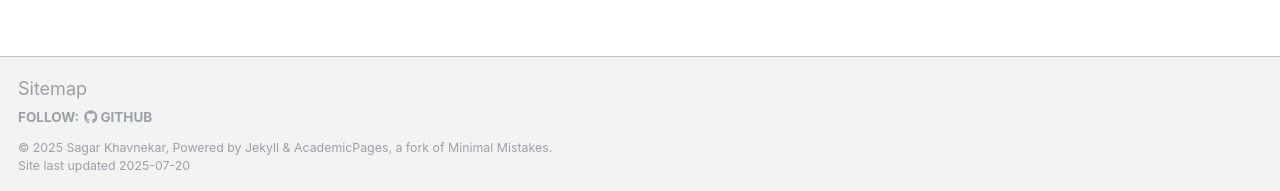
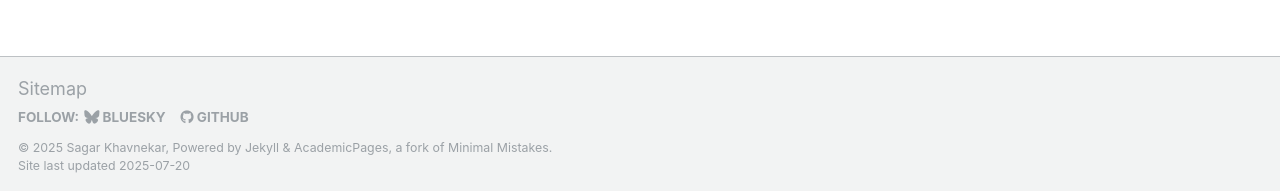
Before and after one commit to sagarbiophysics/cryosagar.github.io, a Jekyll site: the page built from _pages/talkmap.html, in a window 1280 px wide and 1320 px high. Shown: the part 1126-1317 px from the top of the window. Built offline with Jekyll 4.4.1, drawn with Linux system fonts in a browser that asks for light colours; nearby versions of some CDN libraries; some web fonts are replaced; a script that is not in the unit is left out.

Commit message:
Update footer.html

```diff
--- a/_includes/footer.html
+++ b/_includes/footer.html
@@ -6,11 +6,11 @@
     {% if site.data.ui-text[site.locale].follow_label %}
       <li><strong>{{ site.data.ui-text[site.locale].follow_label }}</strong></li>
     {% endif %}
+    {% if site.author.bluesky %}
+      <li><a href="http://bsky.app/profile/{{ site.author.github }}"><i class="fab fa-bluesky" aria-hidden="true"></i> Bluesky</a></li>
+    {% endif %}
     {% if site.author.github %}
       <li><a href="http://github.com/{{ site.author.github }}"><i class="fab fa-github" aria-hidden="true"></i> GitHub</a></li>
-    {% endif %}
-    {% if site.author.bitbucket %}
-      <li><a href="http://bitbucket.org/{{ site.author.bitbucket }}"><i class="fab fa-bitbucket" aria-hidden="true"></i> Bitbucket</a></li>
     {% endif %}
     {% if site.atom_feed.hide != true %}
     <li><a href="{% if site.atom_feed.path %}{{ site.atom_feed.path }}{% else %}{{ base_path }}/feed.xml{% endif %}"><i class="fa fa-fw fa-rss-square" aria-hidden="true"></i> {{ site.data.ui-text[site.locale].feed_label | default: "Feed" }}</a></li>
```
